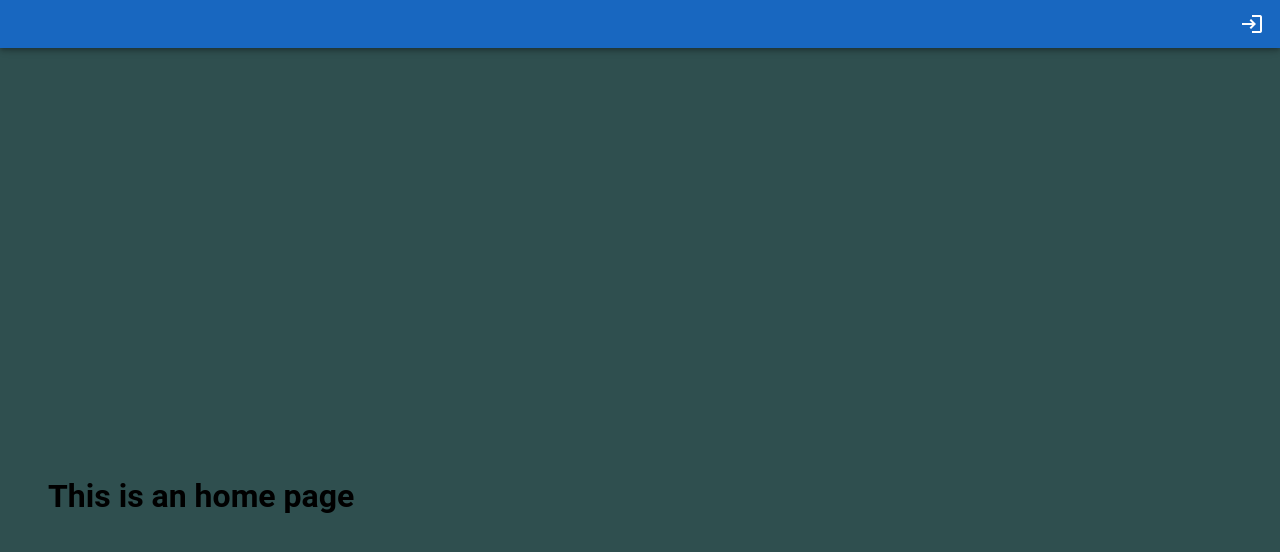
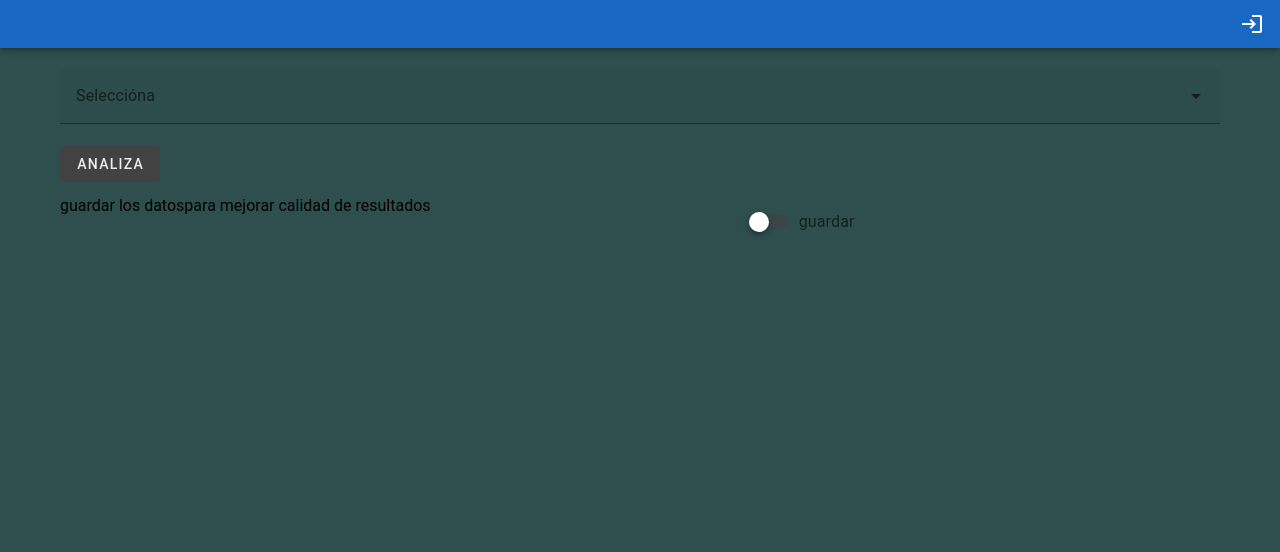
Before and after one commit to alexandrukitsenco/maduracion-app-front, a Vue app: page / in a window 1280 px wide. Shown: the top 552 px of the page. Built offline with nearby package versions, Linux system fonts and the light colour scheme.

Commit message:
new changes

```diff
--- a/src/App.vue
+++ b/src/App.vue
@@ -1,43 +1,19 @@
 <script setup lang="ts">
 import { RouterView } from 'vue-router'
-import HeaderComponent from './components/HeaderComponent.vue';
+import HeaderComponent from '@/components/HeaderComponent.vue'
 </script>
 
 <template>
   <HeaderComponent />
-  <main class="mt-12">
-    <RouterView />
+  <main style="min-height: 100vh; display: flex">
+    <v-container class="mt-12" style="height: 100%">
+      <RouterView />
+    </v-container>
   </main>
 </template>
 
 <style>
 body {
   background-color: darkslategray;
-  margin: 16px; /* Margen base para dispositivos pequeños */
-}
-
-/* Márgenes responsivos */
-@media (min-width: 576px) {
-  body {
-    margin: 24px; /* Margen para pantallas pequeñas */
-  }
-}
-
-@media (min-width: 768px) {
-  body {
-    margin: 32px; /* Margen para pantallas medianas */
-  }
-}
-
-@media (min-width: 992px) {
-  body {
-    margin: 40px; /* Margen para pantallas grandes */
-  }
-}
-
-@media (min-width: 1200px) {
-  body {
-    margin: 48px; /* Margen para pantallas extra grandes */
-  }
 }
 </style>
--- /dev/null
+++ b/src/components/AnalizeModalComponent.vue
@@ -0,0 +1,34 @@
+<template>
+  <v-dialog max-width="500">
+    <template v-slot:activator="{ props: activatorProps }">
+      <v-btn v-bind="activatorProps" color="surface-variant" text="Analiza" variant="flat"></v-btn>
+    </template>
+
+    <template v-slot:default="{ isActive }">
+      <v-card title="Analiza maduración">
+        <v-container>
+          <v-row class="pa-2"
+            ><v-btn style="width: 100%" text="Haz una foto" @click="console.log('foto')"></v-btn
+          ></v-row>
+          <v-row class="pa-2"
+            ><v-btn
+              style="width: 100%"
+              text="Escoge desde la galeria"
+              @click="console.log('galeria')"
+            ></v-btn
+          ></v-row>
+        </v-container>
+
+        <v-card-actions>
+          <v-spacer></v-spacer>
+
+          <v-btn text="Close Dialog" @click="isActive.value = false"></v-btn>
+        </v-card-actions>
+      </v-card>
+    </template>
+  </v-dialog>
+</template>
+<script setup lang="ts">
+import { ref } from 'vue'
+const isActive = ref(false)
+</script>
--- a/src/components/HeaderComponent.vue
+++ b/src/components/HeaderComponent.vue
@@ -8,7 +8,7 @@
   </v-layout>
 </template>
 
-<script setup>
+<script setup lang="ts">
 import { useRouter } from 'vue-router'
 
 const router = useRouter()
--- a/src/views/HomeView.vue
+++ b/src/views/HomeView.vue
@@ -1,15 +1,15 @@
 <template>
-  <div class="home">
-    <h1>This is an home page</h1>
-  </div>
+  <v-container>
+    <v-row><v-select label="Seleccióna" :items="['Aceituna', 'mandarina']"></v-select></v-row>
+    <v-row><analize-modal-component></analize-modal-component></v-row>
+    <v-row>
+      <v-col cols="7" style="padding-left: 0px"
+        >guardar los datospara mejorar calidad de resultados</v-col
+      >
+      <v-col cols="5" style="padding-right: 0"><v-switch label="guardar"></v-switch></v-col>
+    </v-row>
+  </v-container>
 </template>
-
-<style>
-@media (min-width: 1024px) {
-  .home {
-    min-height: 100vh;
-    display: flex;
-    align-items: center;
-  }
-}
-</style>
+<script setup lang="ts">
+import AnalizeModalComponent from '@/components/AnalizeModalComponent.vue'
+</script>
--- a/src/views/LogInView.vue
+++ b/src/views/LogInView.vue
@@ -47,7 +47,7 @@
     </v-card>
   </div>
 </template>
-<script>
+<script lang="ts">
   export default {
     data: () => ({
       visible: false,
```
